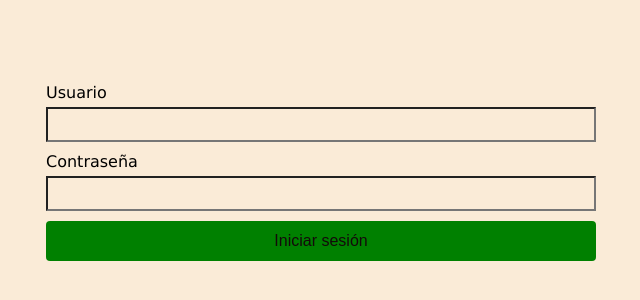
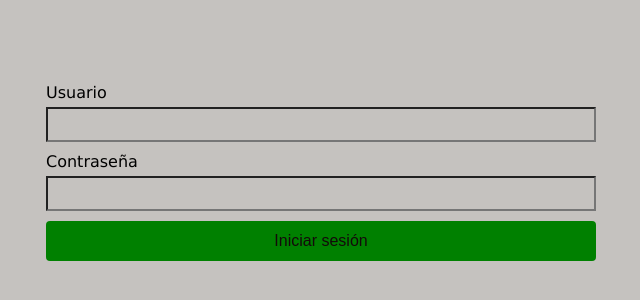
Before and after one commit to Sandoval0315/login-con-alerta, a plain HTML site: page index.html in a window 1280 px wide. Shown: the part 228-528 px from the top of the page, without its empty margins (319-959 px from the left). Drawn offline with Linux system fonts and the light colour scheme.

Commit message:
cambie el color del fondo

```diff
--- a/css.css
+++ b/css.css
@@ -1,5 +1,5 @@
 * {
-    background-color: antiquewhite;
+    background-color: rgb(197, 194, 191);
     margin: 0;
     padding: 0;
     box-sizing: border-box;
```
